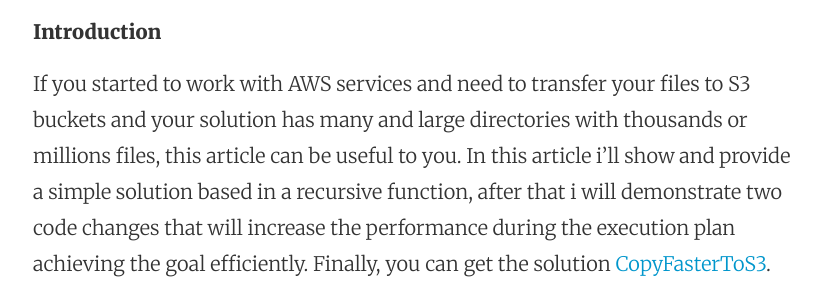
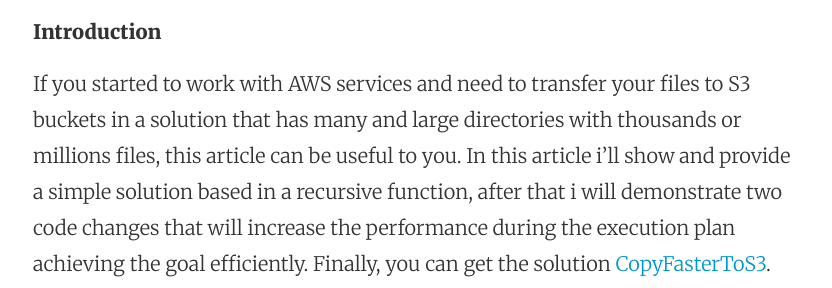
Before and after one commit to aragostinho/aragostinho.github.io, a Jekyll site: the page built from _posts/2015-03-11-using-c-parallel-to-copy-files-to-s3.markdown, in a window 1280 px wide and 900 px high. Shown: the part 485-773 px from the top of the window, without its empty margins (223-1055 px from the left). Built offline with Jekyll 4.4.1, drawn with Linux system fonts in a browser that asks for light colours.

Commit message:
Post update: Using C# Parallel to copy files to S3

```diff
--- a/_posts/2015-03-11-using-c-parallel-to-copy-files-to-s3.markdown
+++ b/_posts/2015-03-11-using-c-parallel-to-copy-files-to-s3.markdown
@@ -5,7 +5,7 @@ layout: post
 ---
 **Introduction**
 
-If you started to work with AWS services and need to transfer your files to S3 buckets and your solution has many and large directories with thousands or millions files, this article can be useful to you.
+If you started to work with AWS services and need to transfer your files to S3 buckets in a solution that has many and large directories with thousands or millions files, this article can be useful to you.
 In this article i'll show and provide a simple solution based in a recursive function, after that i will demonstrate two code changes that will increase the performance during the execution plan achieving the goal efficiently. Finally, you can get the solution  [CopyFasterToS3](https://github.com/aragostinho/CopyFasterToS3). Enjoy it  :)
 
 
```
